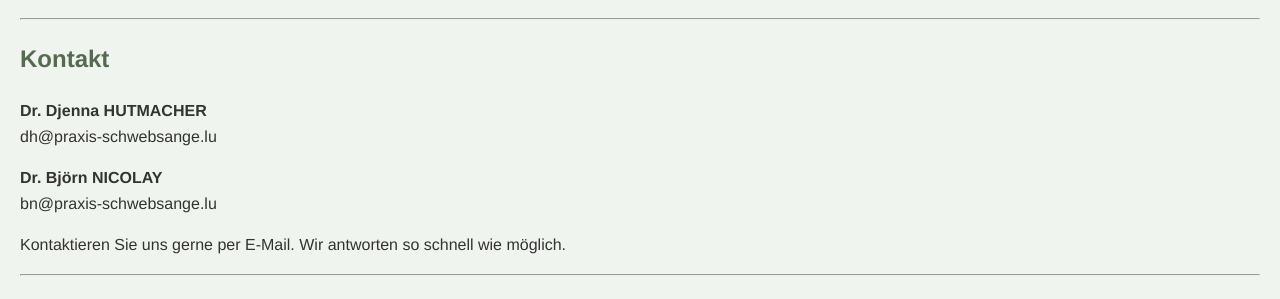
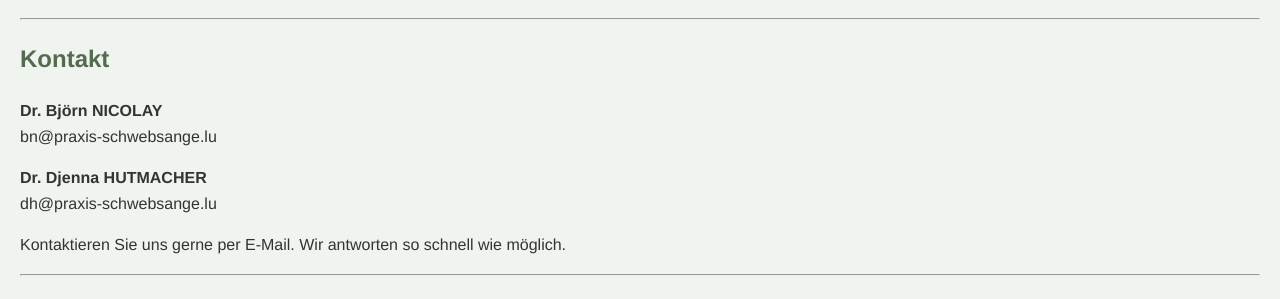
Before and after one commit to bjoernbrightside/praxis-schwebsange, a Jekyll site: the page built from de/index.md, in a window 1280 px wide. Shown: the part 295-594 px from the top of the page. Built offline with Jekyll 4.4.1, drawn with Linux system fonts in a browser that asks for light colours; our own code applies the rules of GitHub Pages for plain Markdown files.

```diff
--- a/de/index.md
+++ b/de/index.md
@@ -11,11 +11,11 @@ Psychotherapie mit Zulassung vom Ministerium für Gesundheit und soziale Sicherh
 
 ## Kontakt
 
+**Dr. Björn NICOLAY**
+bn@praxis-schwebsange.lu
+
 **Dr. Djenna HUTMACHER**
 dh@praxis-schwebsange.lu
-
-**Dr. Björn NICOLAY**
-bn@praxis-schwebsange.lu
 
 Kontaktieren Sie uns gerne per E-Mail. Wir antworten so schnell wie möglich.
 
```
